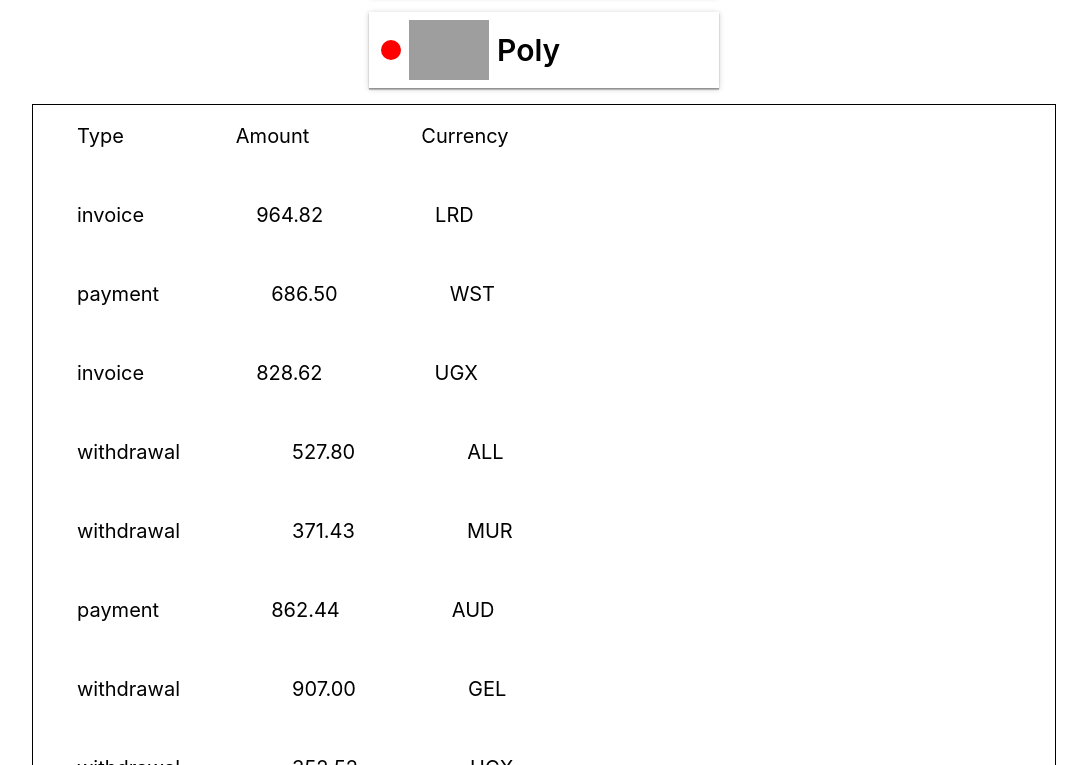
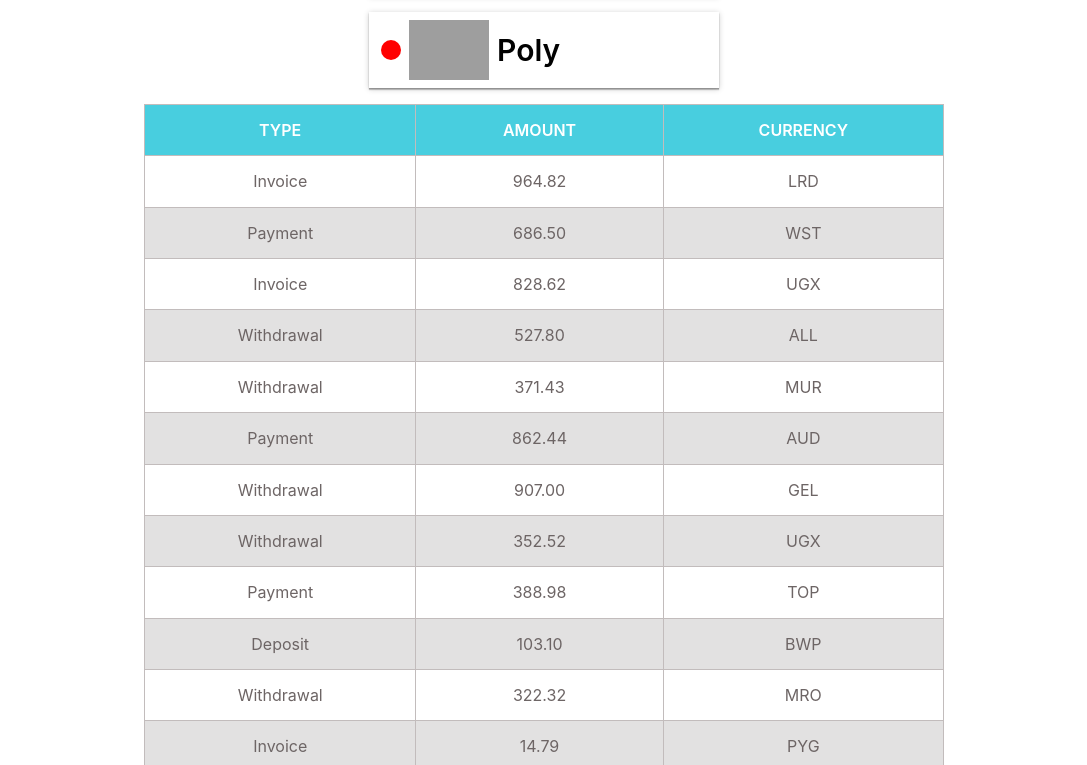
Before and after one commit to NatalyaMaterinskaya/goit-react-hw-01-components, a React (Create React App) app: page / in a window 1280 px wide. Shown: the part 1175-1940 px from the top of the page, without its empty margins (96-1183 px from the left). Built offline with nearby package versions, Linux system fonts and the light colour scheme; grey boxes are pictures that could not be loaded.

Commit message:
Update TransactionHistory.styled.js

```diff
--- a/src/components/TransactionHistory/TransactionHistory.styled.js
+++ b/src/components/TransactionHistory/TransactionHistory.styled.js
@@ -1,36 +1,32 @@
 import styled from 'styled-components';
 
 export const TransactionHistoryTable = styled.table`
-  display: flex;
-  flex-direction: column;
-  font-size: 20px;
-  width: 80%;
-  border: 1px solid black;
-  gap: 16px;
-  /* min-width: 500px;
-  border: 1px solid #ccbaba;
-  border-bottom-left-radius: 4px;
-  border-bottom-right-radius: 4px; */
+  min-width: 800px;
+  text-align: center;
+  border-collapse: collapse;
 `;
 
 export const TableHead = styled.thead`
-
+  color: #ffffff;
+  font-weight: 600;
+  background-color: #48cedf;
+  text-transform: uppercase;
 `;
 
 export const TableBody = styled.tbody`
-  display: flex;
-  flex-direction: column;
-  gap: 16px;
-  width: calc((100% - 2 * 24px) / 3);
+  color: #6d6565;
+  text-transform: capitalize;
 `;
 
 export const TableRow = styled.tr`
-  display: flex;
-  gap: 24px;
+  font-size: 16px;
 
+  &:nth-child(even) {
+    background-color: #b0adad5c;
+  }
 `;
+
 export const TableData = styled.td`
-  display: flex;
-  flex-direction: column;
-  padding: 20px 44px;
+  padding: 16px 24px;
+  border: 1px solid #c2bcbc;
 `;
```
